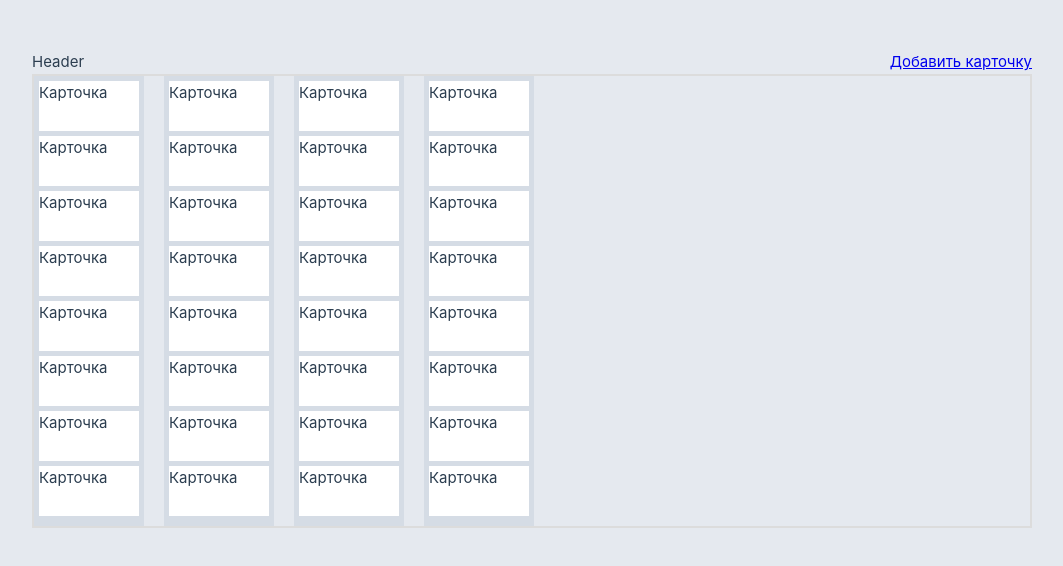
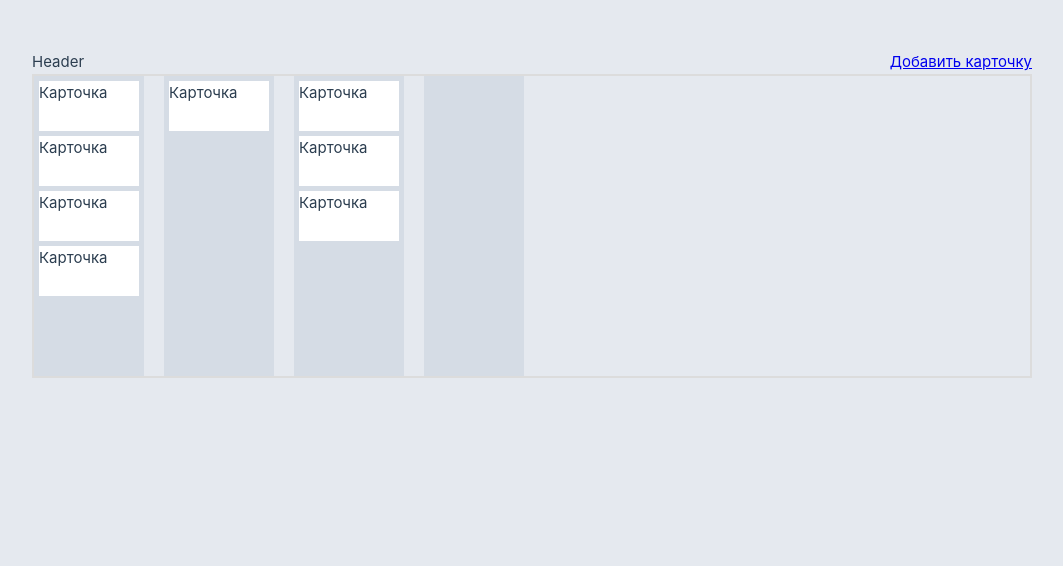
Before and after one commit to DariaZherebtsova/task-tracker, a Vue app: page / in a window 1280 px wide. Shown: the top 566 px of the page, without its empty margins (108-1171 px from the left). Built offline with nearby package versions, Linux system fonts and the light colour scheme.

Commit message:
add filter by stage

```diff
--- a/src/components/Board.vue
+++ b/src/components/Board.vue
@@ -2,12 +2,12 @@
   <div class="board">
     <div
       class="column"
-      v-for="item in columns"
-      :key="item.id"
+      v-for="column in columns"
+      :key="column.id"
     >
       <Card
         class="card-list"
-        v-for="item in cards"
+        v-for="item in getCardByStage(column.code)"
         :key="item.id"
       />
     </div>
@@ -16,11 +16,27 @@
 
 <script setup lang="ts">
 import Card from '../components/Card.vue';
-import type { TCard } from '@/types/types';
+// import type { TCard } from '@/types/types';
+import { useBaseStore } from '@/stores/baseStore';
+import { storeToRefs } from 'pinia';
 
-const props = defineProps<{
-  cards: TCard[];
-}>();
+const baseStore = useBaseStore();
+
+console.log('---cards', baseStore.cards.length);
+
+const { getCardByStage } = storeToRefs(baseStore);
+
+// const cardsByStage = (stage: string) => baseStore.getCardByStage(stage);
+
+if (!baseStore.cards.length) {
+  try {
+    baseStore.getCards().then(() => {
+      console.log('---cards stage-3', baseStore.getCardByStage('stage-3'));
+    });
+  } catch (err) {
+    console.log('err getCards', err);
+  }
+}
 
 const columns = [
   {
--- a/src/stores/baseStore.ts
+++ b/src/stores/baseStore.ts
@@ -1,6 +1,7 @@
 import { defineStore } from 'pinia';
 import type { TCard } from '@/types/types';
 import { getData } from '@/api/api';
+import { unref } from 'vue';
 
 type BaseStore = {
   cards: TCard[];
@@ -13,23 +14,13 @@ export const useBaseStore = defineStore('base', {
     } as BaseStore),
 
   getters: {
-    finishedTodos(state) {
-      return state.todos.filter((todo) => todo.isFinished);
-    },
-    unfinishedTodos(state) {
-      return state.todos.filter((todo) => !todo.isFinished);
-    },
-    /**
-     * @returns {{ text: string, id: number, isFinished: boolean }[]}
-     */
-    filteredTodos(state) {
-      if (this.filter === 'finished') {
-        // call other getters with autocompletion ✨
-        return this.finishedTodos;
-      } else if (this.filter === 'unfinished') {
-        return this.unfinishedTodos;
-      }
-      return this.todos;
+    getCardByStage: (state) => {
+      return (stage: string) => {
+        console.log('---getCardByStage', stage);
+        const result = state.cards.filter((card) => card.stage === stage);
+        console.log(result.length);
+        return result;
+      };
     },
   },
   actions: {
--- a/src/views/BoardView.vue
+++ b/src/views/BoardView.vue
@@ -1,30 +1,13 @@
 <template>
   <main class="main-container">
     <Header />
-    <Board :cards="baseStore.cards" />
+    <Board />
   </main>
 </template>
 
 <script setup lang="ts">
 import Header from '../components/Header.vue';
 import Board from '../components/Board.vue';
-import { useBaseStore } from '@/stores/baseStore';
-// import { storeToRefs } from 'pinia';
-
-const baseStore = useBaseStore();
-// const { cards } = storeToRefs(baseStore);
-
-console.log('---cards', baseStore.cards.length);
-
-if (!baseStore.cards.length) {
-  try {
-    baseStore.getCards();
-  } catch (err) {
-    console.log('err getCards', err);
-  }
-}
-
-
 </script>
 
 <style>
```
